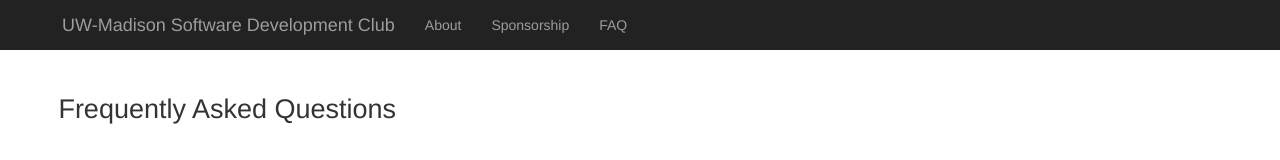
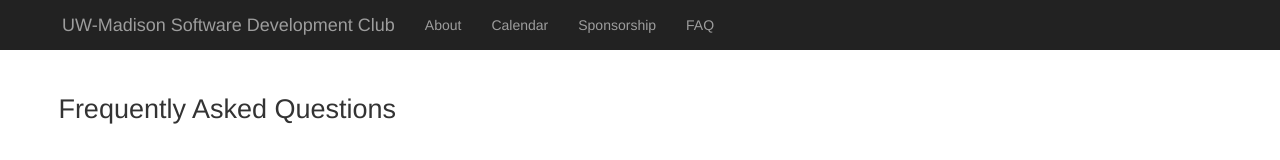
Before and after one commit to kreloff-01/new-sdc-site, a plain HTML site: page pages/faq.html in a window 1280 px wide. Shown: the top 160 px of the page. Drawn offline with Linux system fonts and the light colour scheme.

Commit message:
added Calendar links to nav on about, faq and sponsorship

```diff
--- a/pages/faq.html
+++ b/pages/faq.html
@@ -37,6 +37,9 @@
                 <ul class="nav navbar-nav">
                     <li>
                         <a href="/pages/about.html">About</a>
+                    </li>
+                    <li>
+                        <a href="/pages/calendar.html">Calendar</a>
                     </li>
                     <li>
                         <a href="/pages/sponsorship.html">Sponsorship</a>
```
Also changed, not shown: pages/about.html (+3 -0 lines), pages/sponsorship.html (+3 -0 lines).
